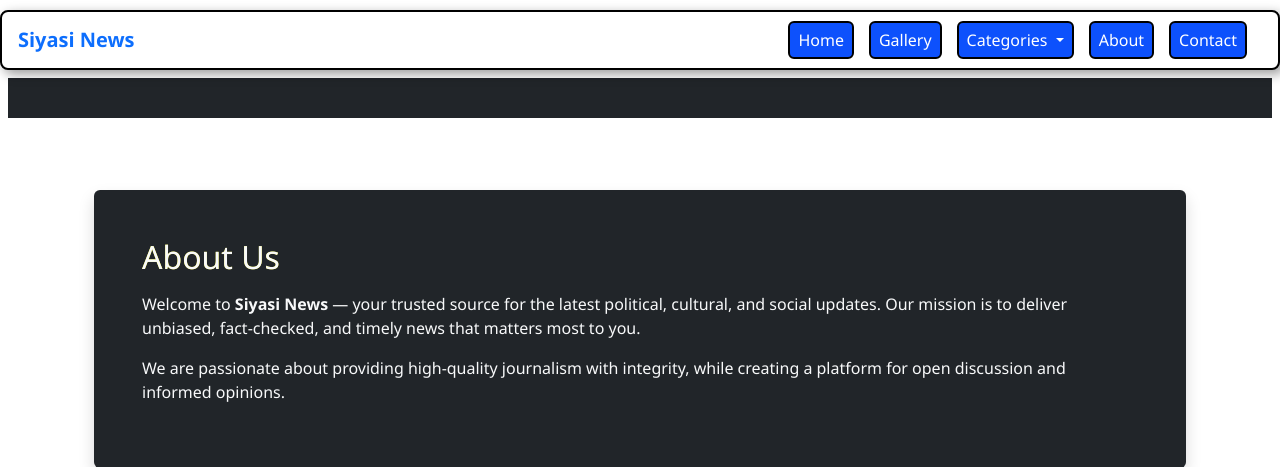
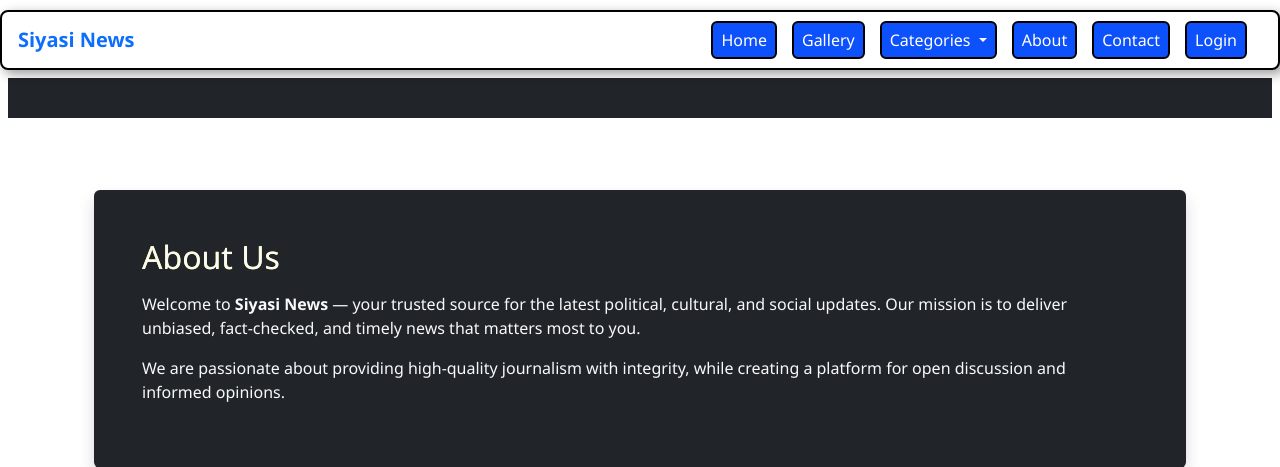
Before and after one commit to BadarsCode/SIYASI_NEWS, a Django app: page /about/ in a window 1280 px wide. Shown: the top 467 px of the page. Run offline with Django 5.2, Linux system fonts and the light colour scheme.

Commit message:
adding login page

```diff
--- a/News/templates/news/base.html
+++ b/News/templates/news/base.html
@@ -61,6 +61,10 @@
 
         <li class="nav-item"><a href="{% url 'about' %}" class="nav-link">About</a></li>
         <li class="nav-item"><a href="{% url 'contact' %}" class="nav-link">Contact</a></li>
+        {% comment %} Login menu {% endcomment %}
+        <li class="nav-item"><a href="{% url 'login' %}" class="nav-link">Login</a></li>
+        {% comment %} <li class="nav-item"><a href="{% url 'logout' %}" class="nav-link">Logout</a></li> {% endcomment %}
+
       </ul>
     </div>
   </nav>
```
